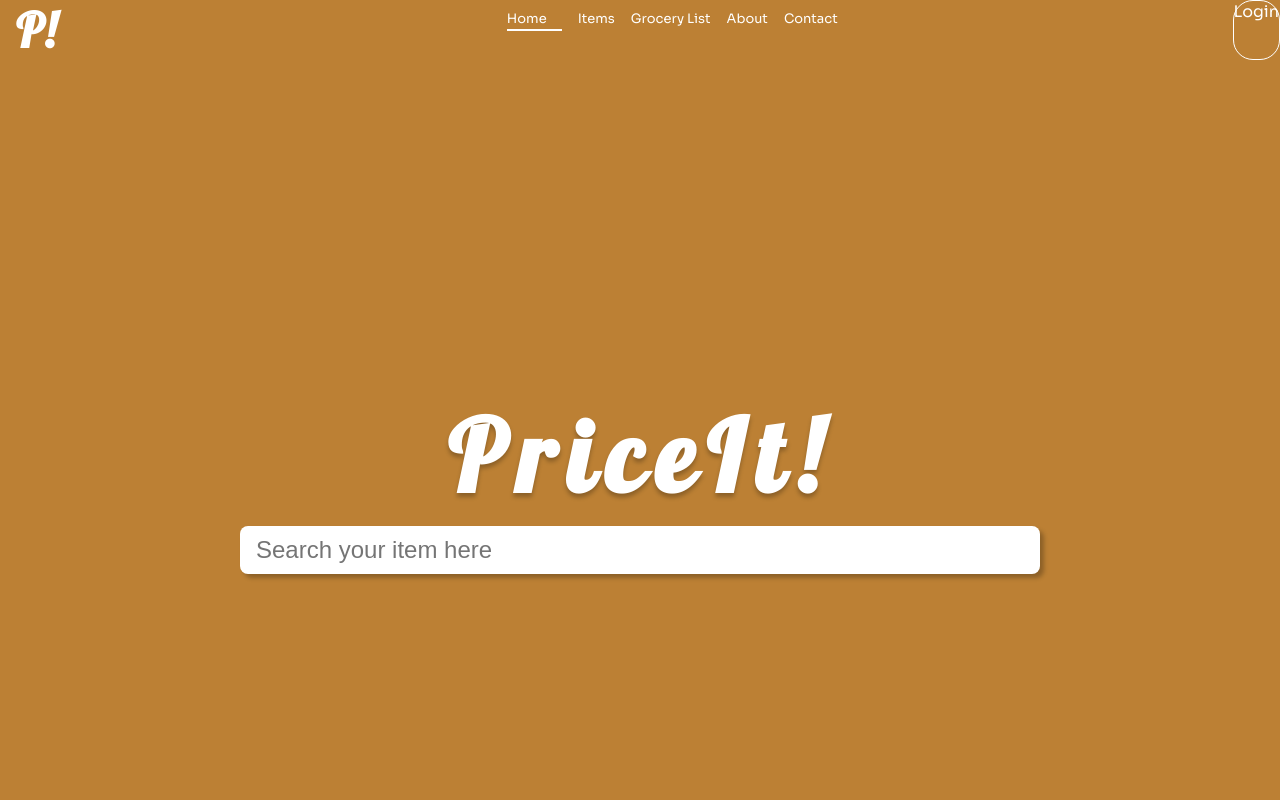
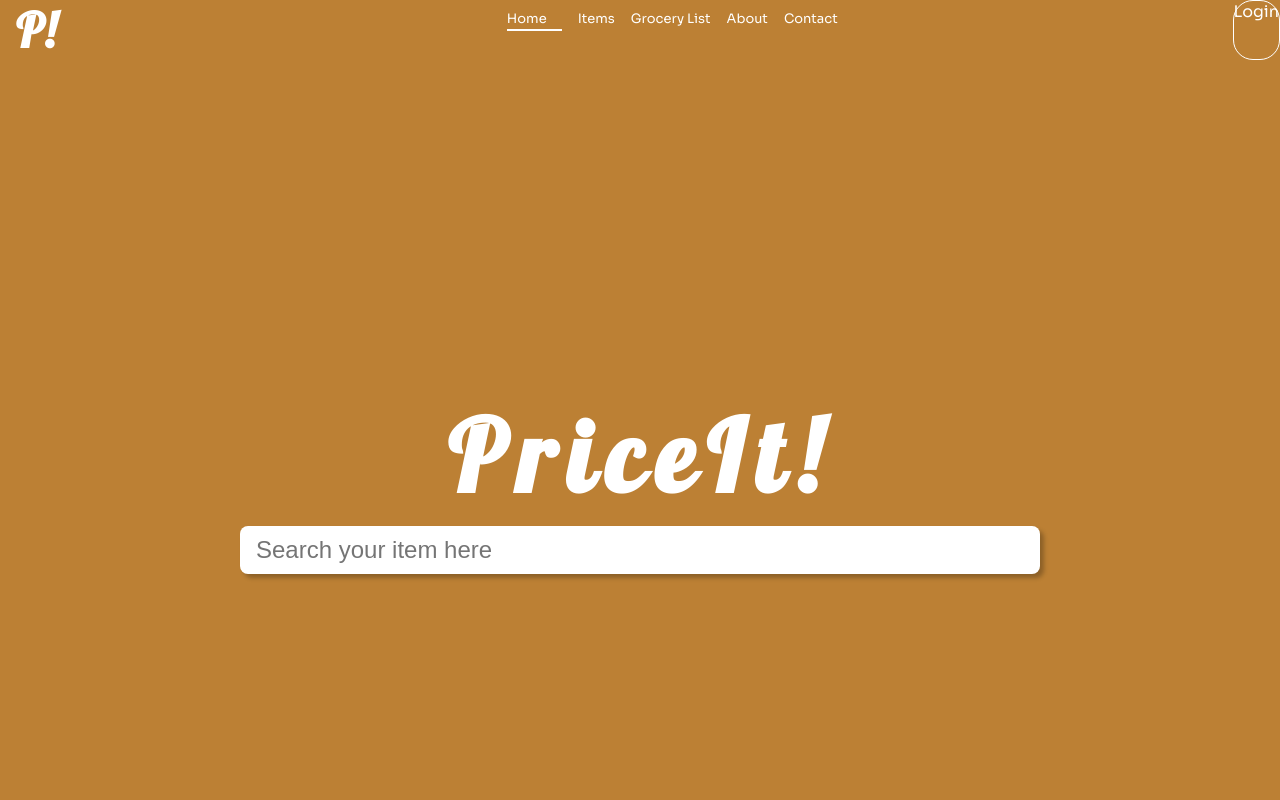
Before and after one commit to CoreyMckenzie/pithtmlcss.github.io, a plain HTML site: page index.html in a window 1280 px wide. Shown: the top 800 px of the page. Drawn offline with Linux system fonts and the light colour scheme.

Commit message:
Update index.css

```diff
--- a/index.css
+++ b/index.css
@@ -138,5 +138,5 @@ nav li {
     margin: 0 auto;
     line-height: 140px;
     letter-spacing: 0.12em;
-    text-shadow: 0px 4px 4px rgba(0, 0, 0, 0.25);
+
 }
```
